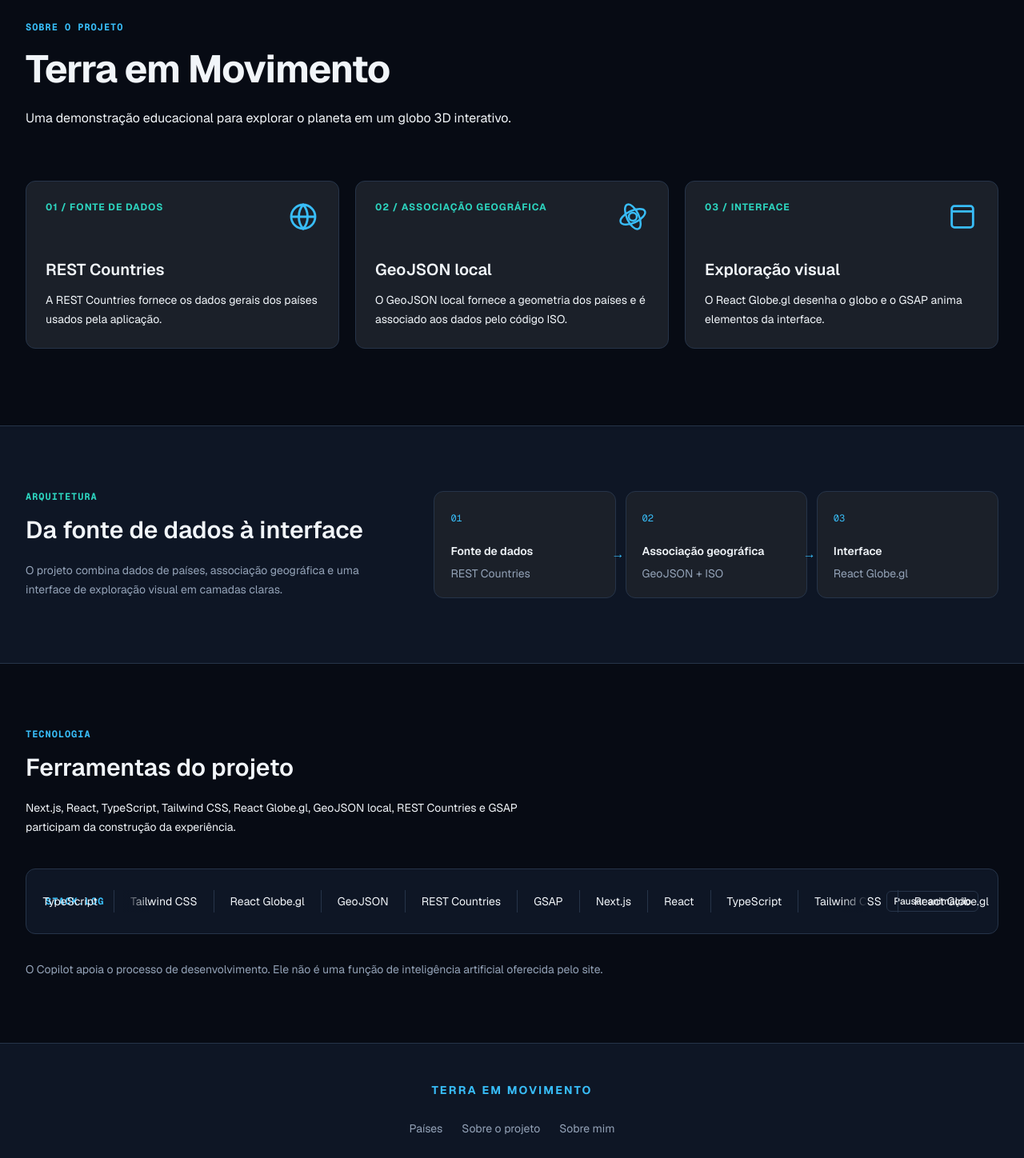
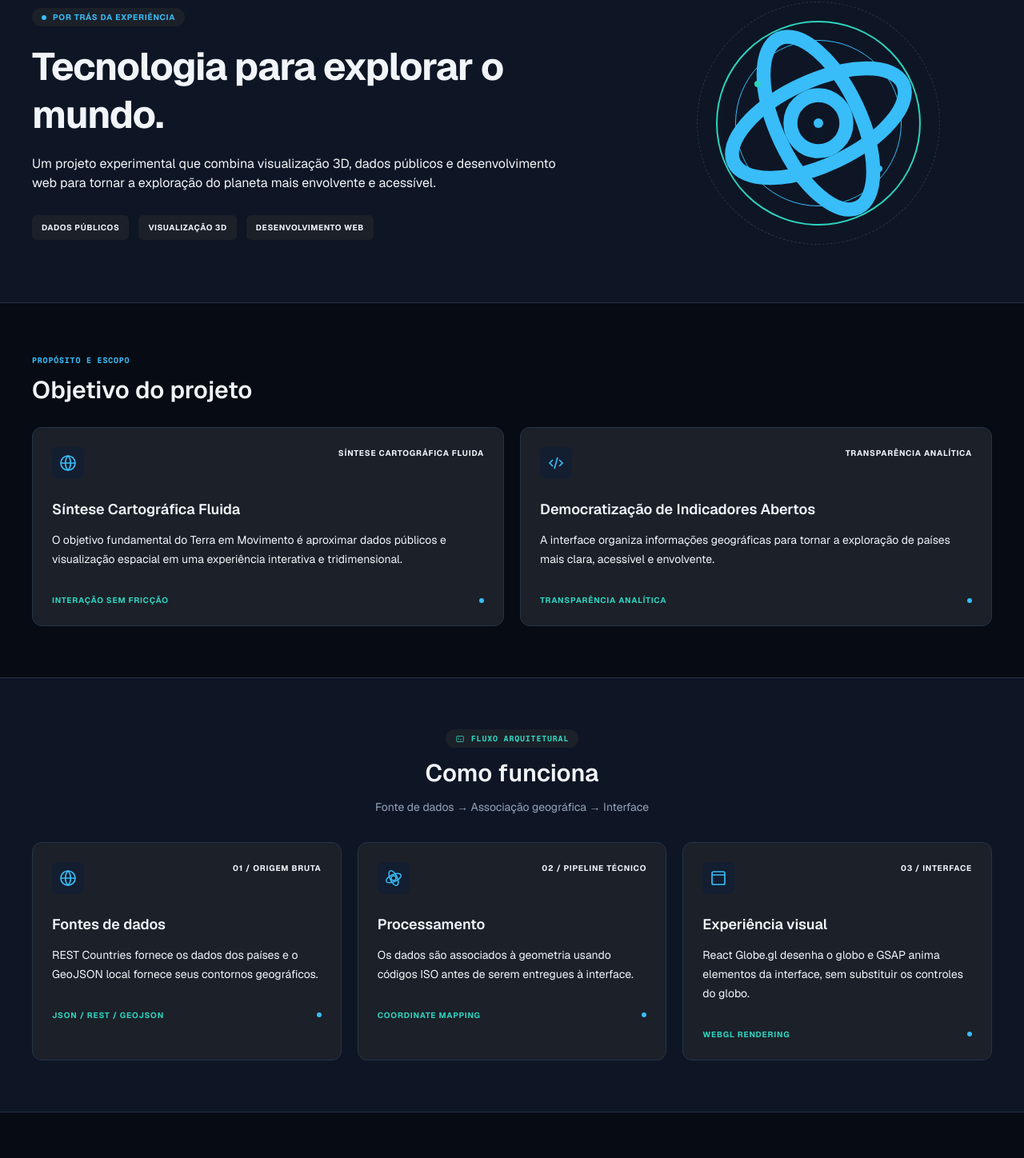
Before and after one commit to ELTAILS/terra_em_movimento, a Next.js app: page /projeto in a window 1280 px wide. Shown: the part 151-1599 px from the top of the page at 80% size. Built offline with nearby package versions, Linux system fonts and the light colour scheme.

Commit message:
Pagina de sobre o projeto feita e arrumada com sucesso

```diff
--- a/app/(pages)/projeto/page.tsx
+++ b/app/(pages)/projeto/page.tsx
@@ -1,125 +1,180 @@
 import type { Metadata } from "next";
 import ProjectFeatureCard from "@/components/ProjectFeatureCard";
 import TechCarousel from "@/components/TechCarousel";
-import { GlobeIcon, OrbitIcon, WindowIcon } from "@/components/icons";
+import {
+  CodeIcon,
+  GlobeIcon,
+  OrbitIcon,
+  RocketIcon,
+  TerminalIcon,
+  WindowIcon,
+} from "@/components/icons";
 
 export const metadata: Metadata = {
   title: "Sobre o projeto | Terra em Movimento",
   description: "Conheça o projeto Terra em Movimento.",
 };
 
+const technologies = [
+  "Next.js",
+  "React",
+  "TypeScript",
+  "Tailwind CSS",
+  "React Globe.gl",
+  "GeoJSON local",
+  "REST Countries",
+  "GSAP",
+];
+
+function OrbitalIllustration() {
+  return (
+    <div
+      aria-hidden="true"
+      className="relative mx-auto flex aspect-square w-full max-w-64 items-center justify-center text-primary lg:max-w-80"
+    >
+      <div className="absolute inset-2 rounded-full border border-border border-dashed" />
+      <div className="absolute inset-8 rounded-full border-2 border-secondary" />
+      <div className="absolute inset-14 rounded-full border border-primary" />
+      <OrbitIcon className="absolute inset-5 size-[calc(100%-2.5rem)] text-primary" />
+      <span className="absolute left-1/2 top-1/2 size-3 -translate-x-1/2 -translate-y-1/2 rounded-full bg-primary shadow-lg shadow-primary/20" />
+      <span className="absolute left-1/4 top-1/3 size-2 rounded-full bg-secondary" />
+      <span className="absolute right-1/4 top-2/3 size-2 rounded-full bg-primary" />
+    </div>
+  );
+}
+
 export default function Projeto() {
   return (
     <div className="overflow-hidden">
-      <section className="mx-auto max-w-7xl px-4 pb-16 pt-16 sm:px-6 lg:px-8 lg:pb-24 lg:pt-24">
-        <div className="max-w-3xl">
-          <p className="font-mono text-xs font-bold uppercase tracking-[0.08em] text-primary">
-            sobre o projeto
-          </p>
-          <h1 className="mt-5 text-4xl font-bold tracking-tight text-foreground sm:text-5xl">
-            Terra em Movimento
-          </h1>
-          <p className="mt-6 max-w-2xl text-base leading-7 text-foreground">
-            Uma demonstração educacional para explorar o planeta em um globo 3D interativo.
-          </p>
+      <section className="border-b border-border bg-surface">
+        <div className="mx-auto grid max-w-7xl items-center gap-10 px-6 py-12 sm:px-8 lg:grid-cols-[1.25fr_0.75fr] lg:px-10 lg:py-16">
+          <div>
+            <p className="inline-flex items-center gap-2 rounded-full bg-surface-elevated px-3 py-1 text-[10px] font-bold uppercase tracking-[0.08em] text-primary">
+              <span aria-hidden="true" className="size-1.5 rounded-full bg-primary" />
+              por trás da experiência
+            </p>
+            <h1 className="mt-5 max-w-3xl text-4xl font-bold leading-tight tracking-tight text-foreground sm:text-5xl">
+              Tecnologia para explorar o mundo.
+            </h1>
+            <p className="mt-5 max-w-2xl text-sm leading-6 text-foreground sm:text-base">
+              Um projeto experimental que combina visualização 3D, dados públicos e
+              desenvolvimento web para tornar a exploração do planeta mais envolvente e acessível.
+            </p>
+            <div className="mt-7 flex flex-wrap gap-3">
+              {["DADOS PÚBLICOS", "VISUALIZAÇÃO 3D", "DESENVOLVIMENTO WEB"].map((chip) => (
+                <span
+                  key={chip}
+                  className="rounded-md bg-surface-elevated px-3 py-2 text-[10px] font-bold uppercase tracking-[0.06em] text-foreground"
+                >
+                  {chip}
+                </span>
+              ))}
+            </div>
+          </div>
+          <OrbitalIllustration />
         </div>
+      </section>
 
-        <div className="mt-16 grid gap-5 md:grid-cols-3">
+      <section className="mx-auto max-w-7xl px-6 py-12 sm:px-8 lg:px-10 lg:py-16">
+        <p className="font-mono text-[10px] font-bold uppercase tracking-[0.08em] text-primary">
+          propósito e escopo
+        </p>
+        <h2 className="mt-3 text-2xl font-semibold text-foreground sm:text-3xl">Objetivo do projeto</h2>
+        <div className="mt-7 grid gap-5 lg:grid-cols-2">
           <ProjectFeatureCard
-            eyebrow="01 / fonte de dados"
-            title="REST Countries"
-            description="A REST Countries fornece os dados gerais dos países usados pela aplicação."
-            icon={<GlobeIcon className="size-10" />}
+            eyebrow="síntese cartográfica fluida"
+            title="Síntese Cartográfica Fluida"
+            description="O objetivo fundamental do Terra em Movimento é aproximar dados públicos e visualização espacial em uma experiência interativa e tridimensional."
+            footer="interação sem fricção"
+            icon={<GlobeIcon className="size-full" />}
           />
           <ProjectFeatureCard
-            eyebrow="02 / associação geográfica"
-            title="GeoJSON local"
-            description="O GeoJSON local fornece a geometria dos países e é associado aos dados pelo código ISO."
-            icon={<OrbitIcon className="size-10" />}
-          />
-          <ProjectFeatureCard
-            eyebrow="03 / interface"
-            title="Exploração visual"
-            description="O React Globe.gl desenha o globo e o GSAP anima elementos da interface."
-            icon={<WindowIcon className="size-10" />}
+            eyebrow="transparência analítica"
+            title="Democratização de Indicadores Abertos"
+            description="A interface organiza informações geográficas para tornar a exploração de países mais clara, acessível e envolvente."
+            footer="transparência analítica"
+            icon={<CodeIcon className="size-full" />}
           />
         </div>
       </section>
 
-      <section className="border-y border-border bg-surface px-4 py-16 sm:px-6 lg:px-8 lg:py-20">
-        <div className="mx-auto max-w-7xl">
-          <div className="grid gap-10 lg:grid-cols-[0.8fr_1.2fr] lg:items-center">
-            <div>
-              <p className="font-mono text-xs font-bold uppercase tracking-[0.08em] text-secondary">
-                arquitetura
-              </p>
-              <h2 className="mt-4 text-2xl font-semibold text-foreground sm:text-3xl">
-                Da fonte de dados à interface
-              </h2>
-              <p className="mt-5 max-w-xl text-sm leading-6 text-muted">
-                O projeto combina dados de países, associação geográfica e uma interface de
-                exploração visual em camadas claras.
-              </p>
-            </div>
-            <ol className="grid gap-3 sm:grid-cols-3">
-              {[
-                ["01", "Fonte de dados", "REST Countries"],
-                ["02", "Associação geográfica", "GeoJSON + ISO"],
-                ["03", "Interface", "React Globe.gl"],
-              ].map(([number, title, detail], index) => (
-                <li
-                  key={title}
-                  className="relative rounded-xl border border-border bg-surface-elevated p-5"
-                >
-                  {index < 2 && (
-                    <span
-                      aria-hidden="true"
-                      className="absolute -right-3 top-1/2 z-10 hidden text-primary sm:block"
-                    >
-                      →
-                    </span>
-                  )}
-                  <span className="font-mono text-xs text-primary">{number}</span>
-                  <h3 className="mt-5 text-sm font-semibold text-foreground">{title}</h3>
-                  <p className="mt-2 text-sm text-muted">{detail}</p>
-                </li>
-              ))}
-            </ol>
+      <section className="border-y border-border bg-surface">
+        <div className="mx-auto max-w-7xl px-6 py-12 sm:px-8 lg:px-10 lg:py-16">
+          <div className="mx-auto max-w-2xl text-center">
+            <p className="inline-flex items-center gap-2 rounded-full bg-surface-elevated px-3 py-1 font-mono text-[10px] font-bold uppercase tracking-[0.08em] text-secondary">
+              <TerminalIcon aria-hidden="true" className="size-3" />
+              fluxo arquitetural
+            </p>
+            <h2 className="mt-3 text-2xl font-semibold text-foreground sm:text-3xl">Como funciona</h2>
+            <p className="mt-3 text-sm leading-6 text-muted">
+              Fonte de dados → Associação geográfica → Interface
+            </p>
+          </div>
+          <div className="mt-8 grid gap-5 md:grid-cols-2 lg:grid-cols-3">
+            <ProjectFeatureCard
+              eyebrow="01 / origem bruta"
+              title="Fontes de dados"
+              description="REST Countries fornece os dados dos países e o GeoJSON local fornece seus contornos geográficos."
+              footer="JSON / REST / GEOJSON"
+              icon={<GlobeIcon className="size-full" />}
+            />
+            <ProjectFeatureCard
+              eyebrow="02 / pipeline técnico"
+              title="Processamento"
+              description="Os dados são associados à geometria usando códigos ISO antes de serem entregues à interface."
+              footer="coordinate mapping"
+              icon={<OrbitIcon className="size-full" />}
+            />
+            <ProjectFeatureCard
+              eyebrow="03 / interface"
+              title="Experiência visual"
+              description="React Globe.gl desenha o globo e GSAP anima elementos da interface, sem substituir os controles do globo."
+              footer="webgl rendering"
+              icon={<WindowIcon className="size-full" />}
+            />
           </div>
         </div>
       </section>
 
-      <section className="mx-auto max-w-7xl px-4 py-16 sm:px-6 lg:px-8 lg:py-20">
-        <div className="max-w-2xl">
-          <p className="font-mono text-xs font-bold uppercase tracking-[0.08em] text-primary">
-            tecnologia
-          </p>
-          <h2 className="mt-4 text-2xl font-semibold text-foreground sm:text-3xl">
-            Ferramentas do projeto
-          </h2>
-          <p className="mt-5 text-sm leading-6 text-foreground">
-            Next.js, React, TypeScript, Tailwind CSS, React Globe.gl, GeoJSON local, REST Countries
-            e GSAP participam da construção da experiência.
-          </p>
+      <section className="mx-auto max-w-7xl px-6 py-12 sm:px-8 lg:px-10 lg:py-16">
+        <p className="font-mono text-[10px] font-bold uppercase tracking-[0.08em] text-primary">
+          stack & componentes
+        </p>
+        <h2 className="mt-3 text-2xl font-semibold text-foreground sm:text-3xl">
+          Tecnologias utilizadas
+        </h2>
+        <div className="mt-7">
+          <TechCarousel technologies={technologies} />
         </div>
-        <div className="mt-10">
-          <TechCarousel
-            technologies={[
-              "Next.js",
-              "React",
-              "TypeScript",
-              "Tailwind CSS",
-              "React Globe.gl",
-              "GeoJSON",
-              "REST Countries",
-              "GSAP",
-            ]}
-          />
+      </section>
+
+      <section className="mx-auto max-w-7xl px-6 pb-16 sm:px-8 lg:px-10 lg:pb-20">
+        <div className="relative overflow-hidden rounded-xl border border-border bg-surface p-6 pt-7 sm:p-8 lg:flex lg:items-center lg:justify-between lg:gap-10">
+          <span aria-hidden="true" className="absolute inset-x-0 top-0 h-0.5 bg-primary" />
+          <div className="max-w-3xl">
+            <p className="flex items-center gap-2 text-[10px] font-bold uppercase tracking-[0.08em] text-primary">
+              <RocketIcon aria-hidden="true" className="size-3" />
+              engenharia e fluxo de trabalho
+            </p>
+            <h2 className="mt-3 text-xl font-semibold text-foreground sm:text-2xl">
+              Aceleração e Aprendizado com Inteligência Artificial
+            </h2>
+            <p className="mt-3 text-sm leading-6 text-foreground">
+              O desenvolvimento deste projeto contou com o apoio de ferramentas de IA generativa e
+              GitHub Copilot para ideação, documentação, depuração e aprendizado técnico. As
+              decisões de arquitetura, refatoração, testes e validação foram conduzidas pelo
+              desenvolvedor.
+            </p>
+          </div>
+          <div className="mt-6 flex shrink-0 flex-wrap gap-3 lg:mt-0 lg:max-w-48 lg:flex-col">
+            <span className="rounded-md bg-surface-elevated px-3 py-2 text-[10px] font-bold uppercase tracking-[0.06em] text-foreground">
+              arquitetura humana
+            </span>
+            <span className="rounded-md bg-surface-elevated px-3 py-2 text-[10px] font-bold uppercase tracking-[0.06em] text-foreground">
+              IA assistida
+            </span>
+          </div>
         </div>
-        <p className="mt-8 max-w-3xl text-sm leading-6 text-muted">
-          O Copilot apoia o processo de desenvolvimento. Ele não é uma função de inteligência
-          artificial oferecida pelo site.
-        </p>
       </section>
     </div>
   );
--- a/components/ProjectFeatureCard.tsx
+++ b/components/ProjectFeatureCard.tsx
@@ -4,6 +4,7 @@ type ProjectFeatureCardProps = {
   eyebrow: string;
   title: string;
   description: string;
+  footer?: string;
   icon: ReactNode;
 };
 
@@ -11,6 +12,7 @@ export default function ProjectFeatureCard({
   eyebrow,
   title,
   description,
+  footer,
   icon,
 }: ProjectFeatureCardProps) {
   return (
@@ -19,16 +21,24 @@ export default function ProjectFeatureCard({
       className="group min-w-0 overflow-hidden rounded-xl border border-border bg-surface-elevated p-6 outline-none transition-[transform,box-shadow] duration-300 focus-visible:ring-2 focus-visible:ring-ring motion-safe:hover:scale-[1.03] motion-safe:hover:shadow-lg motion-safe:hover:shadow-primary/20 motion-safe:focus-within:scale-[1.03] motion-safe:focus-within:shadow-lg motion-safe:focus-within:shadow-primary/20 motion-reduce:transition-none"
     >
       <div className="flex items-start justify-between gap-4">
-        <p className="text-xs font-bold uppercase tracking-[0.08em] text-secondary">{eyebrow}</p>
         <span
           aria-hidden="true"
-          className="text-primary motion-safe:group-hover:animate-[spin_20s_linear_infinite] motion-safe:group-focus-within:animate-[spin_20s_linear_infinite] motion-reduce:animate-none"
+          className="flex size-10 items-center justify-center rounded-lg bg-tertiary text-primary"
         >
-          {icon}
+          <span className="size-6 motion-safe:group-hover:animate-[spin_20s_linear_infinite] motion-safe:group-focus-within:animate-[spin_20s_linear_infinite] motion-reduce:animate-none">
+            {icon}
+          </span>
         </span>
+        <p className="text-right text-[10px] font-bold uppercase tracking-[0.08em] text-foreground">{eyebrow}</p>
       </div>
-      <h3 className="mt-8 text-xl font-semibold text-foreground">{title}</h3>
+      <h3 className="mt-6 text-lg font-semibold text-foreground">{title}</h3>
       <p className="mt-3 text-sm leading-6 text-foreground">{description}</p>
+      {footer && (
+        <p className="mt-8 flex items-center justify-between text-[10px] font-bold uppercase tracking-[0.08em] text-secondary">
+          {footer}
+          <span aria-hidden="true" className="size-1.5 rounded-full bg-primary" />
+        </p>
+      )}
     </article>
   );
 }
--- a/components/TechCarousel.tsx
+++ b/components/TechCarousel.tsx
@@ -98,14 +98,14 @@ export default function TechCarousel({ technologies }: TechCarouselProps) {
         <span className="shrink-0 font-mono text-xs font-bold uppercase tracking-[0.08em] text-primary">
           stack.log
         </span>
-        <div className="relative min-w-0 flex-1">
+        <div className="relative min-w-0 flex-1 overflow-hidden">
           <div className="pointer-events-none absolute inset-y-0 left-0 z-10 w-8 bg-linear-to-r from-surface to-transparent" />
           <div className="pointer-events-none absolute inset-y-0 right-0 z-10 w-8 bg-linear-to-l from-surface to-transparent" />
           <div
             ref={trackRef}
             aria-hidden="true"
             inert
-            className="flex w-max motion-reduce:flex-wrap motion-reduce:w-full"
+            className="flex w-max motion-reduce:hidden"
           >
             {[0, 1].map((groupIndex) => (
               <div
@@ -121,6 +121,16 @@ export default function TechCarousel({ technologies }: TechCarouselProps) {
                   </span>
                 ))}
               </div>
+            ))}
+          </div>
+          <div className="hidden min-h-10 flex-wrap items-center motion-reduce:flex">
+            {technologies.map((technology) => (
+              <span
+                key={technology}
+                className="border-l border-border px-5 py-1 text-sm text-foreground"
+              >
+                {technology}
+              </span>
             ))}
           </div>
         </div>
```
Also changed, not shown: 1 other file (tests, documents, lock files or other folders).
